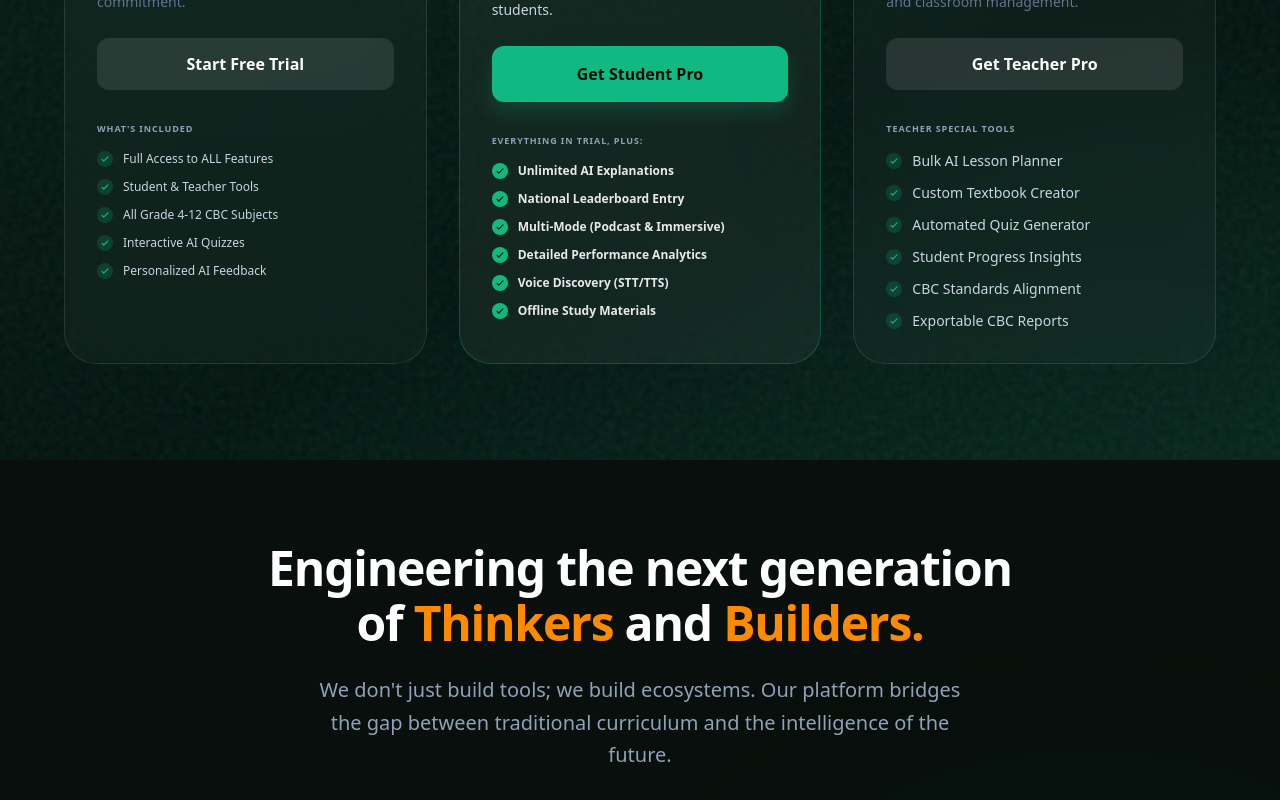
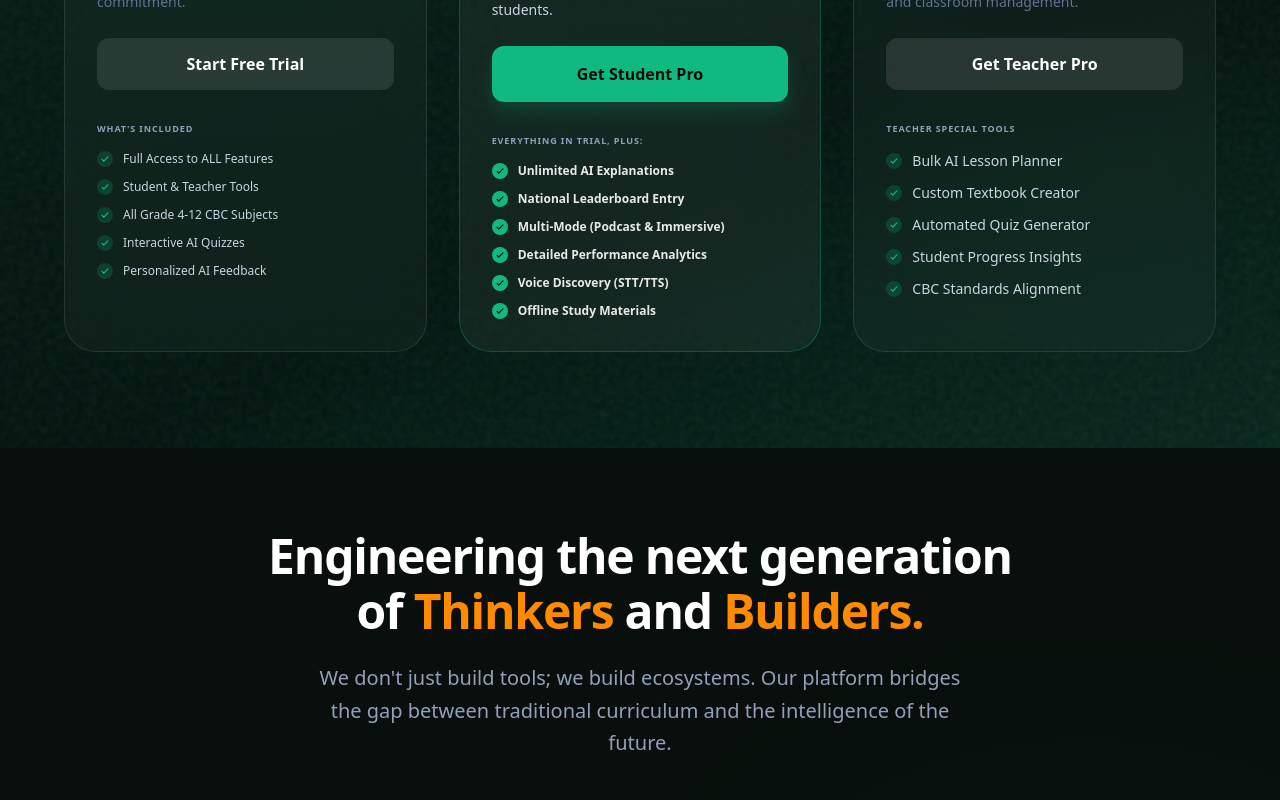
Before and after one commit to Code-Assassin-Fred/CBC-AI-Tutors, a Next.js app: page / in a window 1280 px wide. Shown: the part 4260-5060 px from the top of the page. Built offline with nearby package versions, Linux system fonts and the light colour scheme; no server answers.

Commit message:
Remove random misplaced text

```diff
--- a/components/Landing/PricingSection.tsx
+++ b/components/Landing/PricingSection.tsx
@@ -185,7 +185,6 @@ export default function PricingSection() {
                                 "Automated Quiz Generator",
                                 "Student Progress Insights",
                                 "CBC Standards Alignment",
-                                "Exportable CBC Reports"
                             ].map((feature, i) => (
                                 <div key={i} className="flex items-center gap-2.5 text-slate-300">
                                     <div className="w-4 h-4 rounded-full bg-[#10b981]/20 flex items-center justify-center flex-shrink-0">
```
